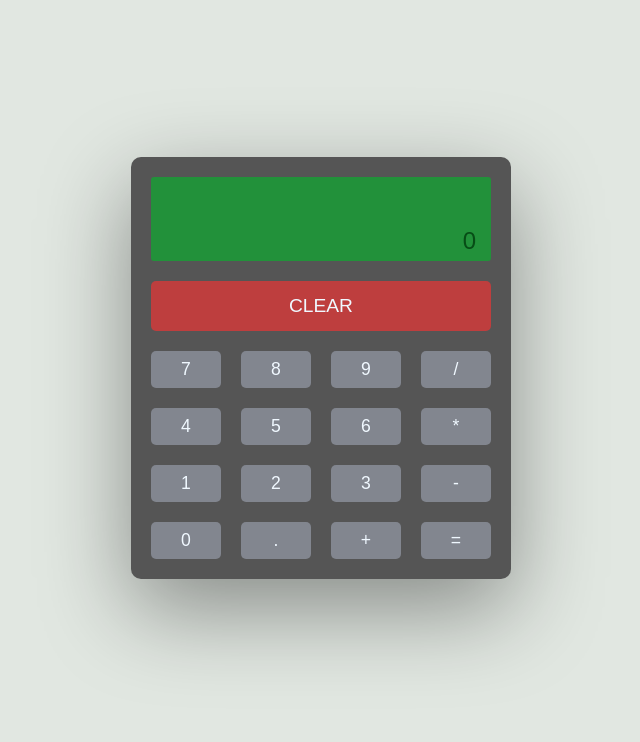
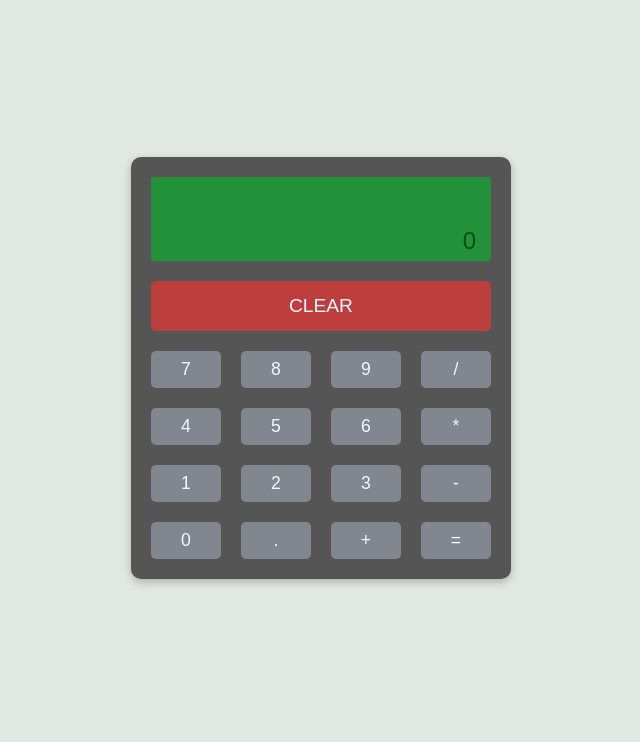
Before and after one commit to lazingbird/odinproject_calculator, a plain HTML site: page index.html in a window 1280 px wide. Shown: the top 742 px of the page, without its empty margins (319-959 px from the left). Drawn offline with Linux system fonts and the light colour scheme.

Commit message:
improve calculator shadow

```diff
--- a/style.css
+++ b/style.css
@@ -30,7 +30,7 @@ body{
     background-color: #555555;
     border-radius: 10px;
     justify-content: center;
-    box-shadow: rgba(0, 0, 0, 0.4) 0px 30px 90px;
+    box-shadow: rgba(0, 0, 0, 0.24) 0px 3px 8px;
 }
 
 .calculator-display{
```
